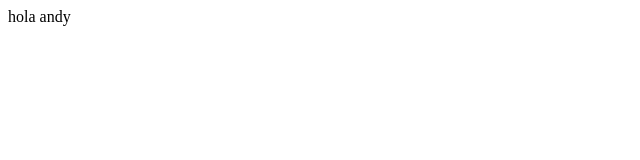
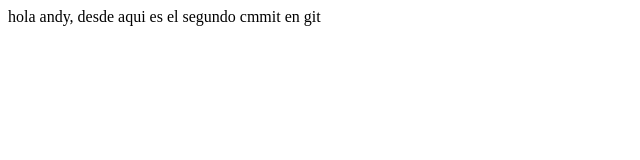
Before and after one commit to nelsonhuancapinto/prueba2024, a plain HTML site: page index.html in a window 1280 px wide. Shown: the whole page, without its empty margins (0-640 px from the left). Drawn offline with Linux system fonts and the light colour scheme.

Commit message:
segundo commit - modificacion index.html

```diff
--- a/index.html
+++ b/index.html
@@ -6,6 +6,6 @@
     <title>Document</title>
 </head>
 <body>
-    hola andy
+    hola andy, desde aqui es el segundo cmmit en git
 </body>
 </html>
```
